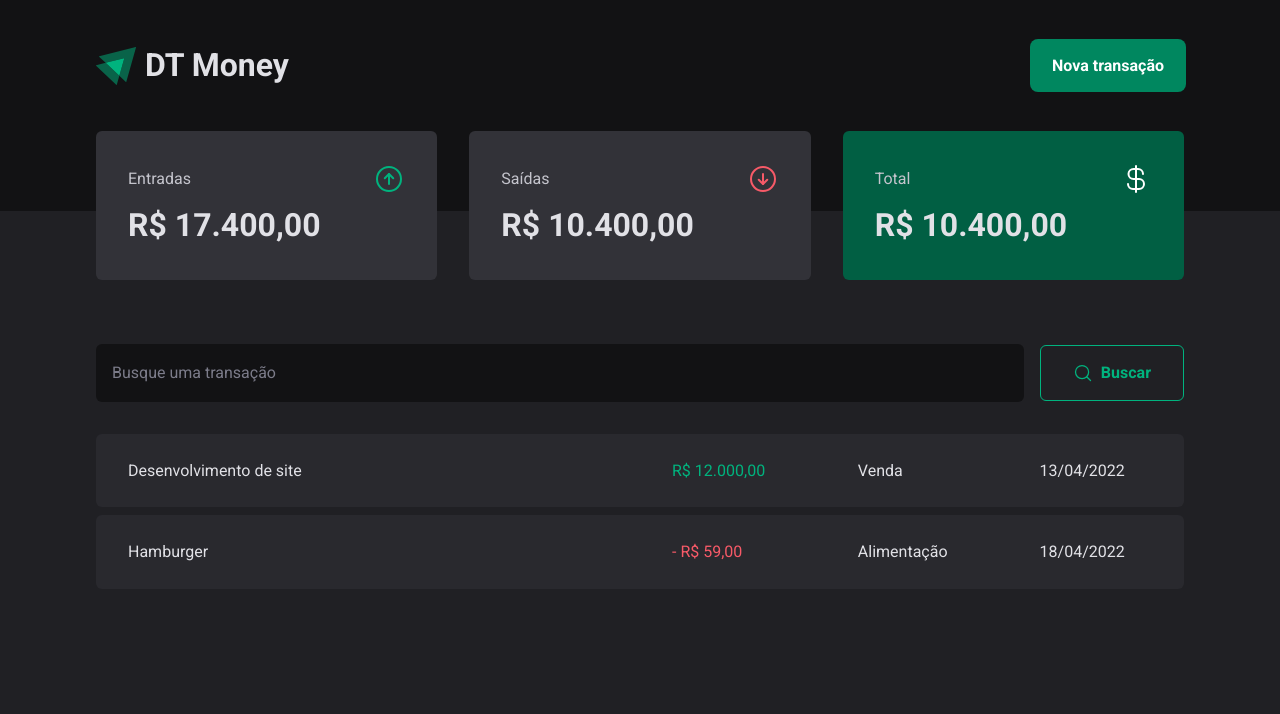
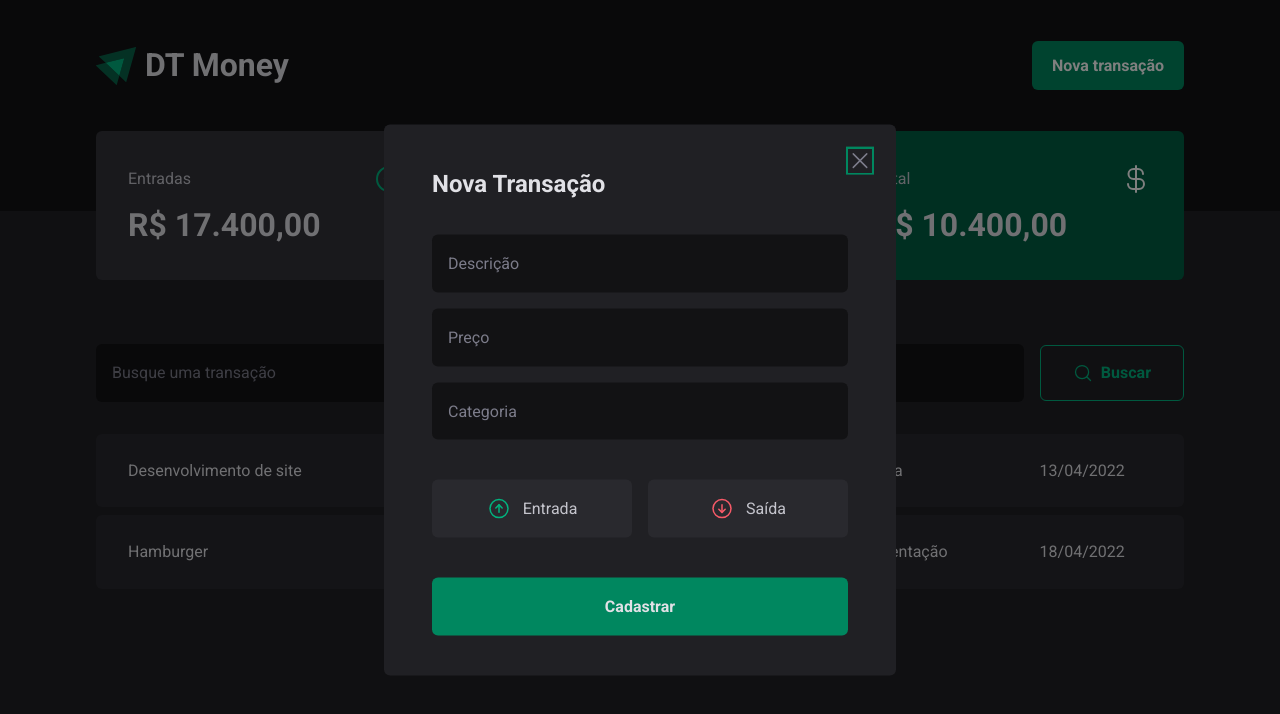
Before and after one commit to odairdev/DT_Money, a React (Vite) app: page / in a window 1280 px wide. Both pictures are taken after a click on the button "Nova transação". Shown: the top 714 px of the page. Built offline with nearby package versions, Linux system fonts and the light colour scheme.

Commit message:
Layout finished

```diff
--- a/package.json
+++ b/package.json
@@ -9,6 +9,8 @@
     "preview": "vite preview"
   },
   "dependencies": {
+    "@radix-ui/react-dialog": "^1.0.0",
+    "@radix-ui/react-radio-group": "^1.0.0",
     "phosphor-react": "^1.4.1",
     "react": "^18.2.0",
     "react-dom": "^18.2.0",
--- a/src/components/Header/index.tsx
+++ b/src/components/Header/index.tsx
@@ -1,6 +1,8 @@
 import { HeaderContainer, HeaderContent, NewTransactionButton } from "./styles";
+import * as Dialog from "@radix-ui/react-dialog";
 
 import Logo from "../../assets/logo.svg";
+import { NewTransactionModal } from "../NewTransactionModal";
 
 export function Header() {
   return (
@@ -11,7 +13,13 @@
           <h1>DT Money</h1>
         </div>
 
-        <NewTransactionButton>Nova transação</NewTransactionButton>
+        <Dialog.Root>
+          <Dialog.Trigger asChild>
+            <NewTransactionButton>Nova transação</NewTransactionButton>
+          </Dialog.Trigger>
+
+          <NewTransactionModal />
+        </Dialog.Root>
       </HeaderContent>
     </HeaderContainer>
   );
--- /dev/null
+++ b/src/components/NewTransactionModal/index.tsx
@@ -0,0 +1,41 @@
+import * as Dialog from "@radix-ui/react-dialog";
+import { ArrowCircleDown, ArrowCircleUp, X } from "phosphor-react";
+import {
+  CloseButton,
+  Content,
+  Overlay,
+  TransactionType,
+  TransactionTypeButton,
+} from "./styles";
+
+export function NewTransactionModal() {
+  return (
+    <Dialog.Portal>
+      <Overlay />
+      <Content>
+        <Dialog.Title>Nova Transação</Dialog.Title>
+
+        <CloseButton>
+          <X size={24} />
+        </CloseButton>
+
+        <form>
+          <input type="text" placeholder="Descrição" />
+          <input type="number" placeholder="Preço" />
+          <input type="text" placeholder="Categoria" />
+
+          <TransactionType>
+            <TransactionTypeButton variant="income" value="income">
+              <ArrowCircleUp size={24} /> Entrada
+            </TransactionTypeButton>
+            <TransactionTypeButton variant="outcome" value="outcome">
+              <ArrowCircleDown size={24} /> Saída
+            </TransactionTypeButton>
+          </TransactionType>
+
+          <button type="submit">Cadastrar</button>
+        </form>
+      </Content>
+    </Dialog.Portal>
+  );
+}
--- /dev/null
+++ b/src/components/NewTransactionModal/styles.ts
@@ -0,0 +1,117 @@
+import styled from "styled-components";
+import * as Dialog from "@radix-ui/react-dialog";
+import * as RadioGroup from "@radix-ui/react-radio-group";
+
+export const Overlay = styled(Dialog.Overlay)`
+  position: fixed;
+  width: 100vw;
+  height: 100vh;
+  inset: 0;
+
+  background-color: rgba(0, 0, 0, 0.5);
+`;
+
+export const Content = styled(Dialog.Content)`
+  min-width: 32rem;
+  border-radius: 6px;
+  padding: 2.5rem 3rem;
+  background-color: ${(props) => props.theme["gray-800"]};
+
+  position: fixed;
+  top: 50%;
+  left: 50%;
+  transform: translate(-50%, -50%);
+
+  form {
+    margin-top: 2rem;
+
+    display: flex;
+    flex-direction: column;
+    gap: 1rem;
+
+    input {
+      border: 0;
+      border-radius: 6px;
+      padding: 1rem;
+      background-color: ${(props) => props.theme["gray-900"]};
+      color: ${(props) => props.theme["gray-300"]};
+
+      &::placeholder {
+        color: ${(props) => props.theme["gray-500"]};
+      }
+    }
+
+    button[type="submit"] {
+      border: 0;
+      cursor: pointer;
+      border-radius: 6px;
+      padding: 0 1.25rem;
+      height: 58px;
+      width: 100%;
+      background-color: ${(props) => props.theme["green-500"]};
+      font-weight: bold;
+      margin-top: 1.5rem;
+
+      &:hover {
+        background-color: ${(props) => props.theme["green-700"]};
+        transition: 0.2s;
+      }
+    }
+  }
+`;
+
+export const CloseButton = styled(Dialog.Close)`
+  background-color: transparent;
+  border: 0;
+  color: ${(props) => props.theme["gray-500"]};
+  position: absolute;
+  top: 1.5rem;
+  right: 1.5rem;
+  line-height: 0;
+  cursor: pointer;
+
+  &:hover {
+    color: ${(props) => props.theme["gray-300"]};
+  }
+`;
+
+export const TransactionType = styled(RadioGroup.Root)`
+  display: grid;
+  grid-template-columns: repeat(2, 1fr);
+  gap: 1rem;
+  margin-top: 1.5rem;
+`
+
+interface TransactionTypeButtonProps {
+  variant: 'income' | 'outcome';
+}
+
+export const TransactionTypeButton = styled(RadioGroup.Item)<TransactionTypeButtonProps>`
+  background-color: ${props => props.theme["gray-700"]};
+  padding: 1rem 1.5rem;
+  border-radius: 6px;
+  border: 0;
+  display: flex;
+  align-items: center;
+  gap: 0.75rem;
+  justify-content: center;
+  color: ${props => props.theme["gray-300"]};
+  cursor: pointer;
+
+  svg {
+      color: ${props => props.variant === 'income' ? props.theme["green-300"] : props.theme["red-300"]}
+    }
+
+    &[data-state="unchecked"]:hover {
+      background-color: ${props => props.theme["gray-600"]};
+    }
+
+  &[data-state="checked"] {
+    background-color: ${props => props.variant === 'income' ? props.theme["green-500"] : props.theme["red-500"]};
+    color: ${props => props.theme.white};
+
+    svg {
+      color: ${props => props.theme.white};
+    }
+  }
+`
```
Also changed, not shown: 1 other file (tests, documents, lock files or other folders).
